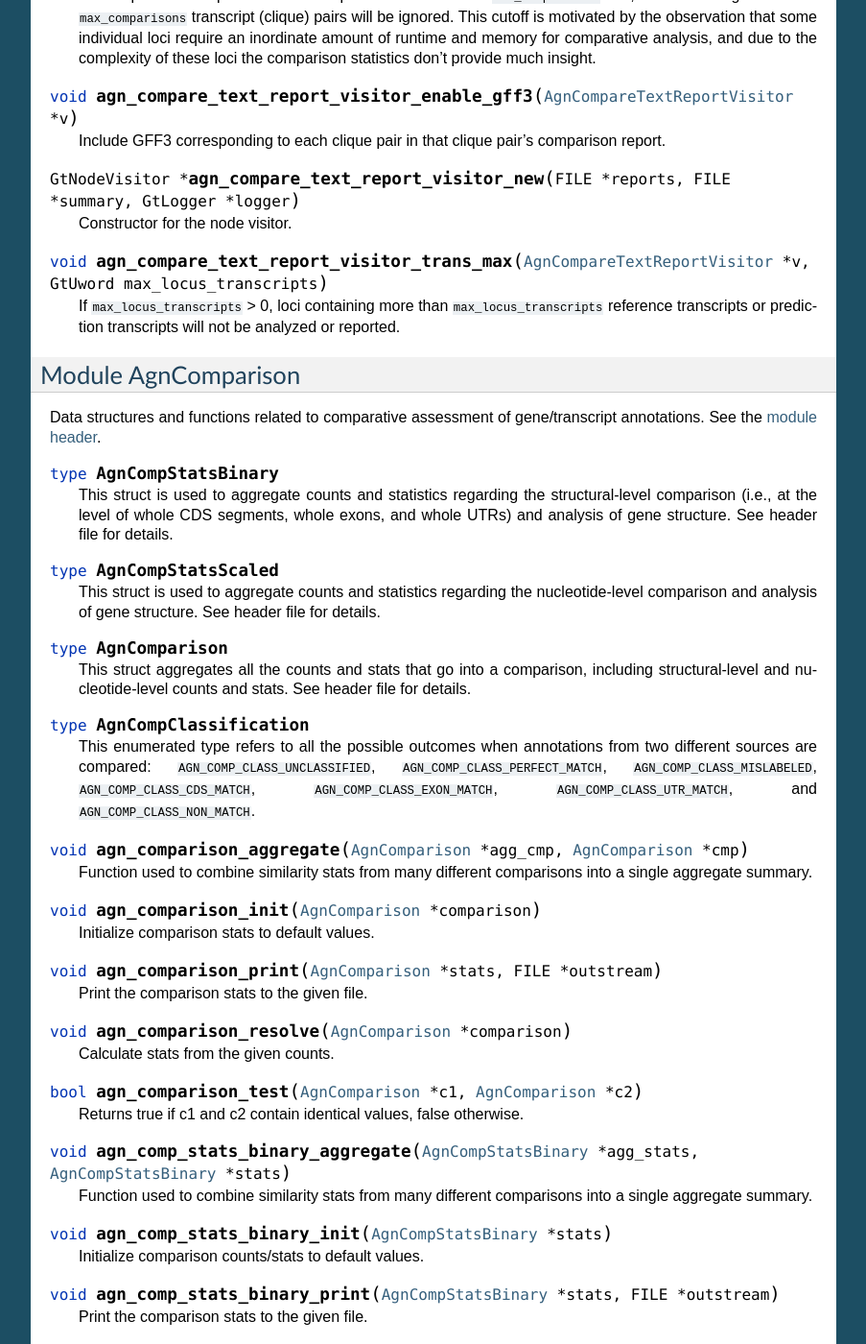
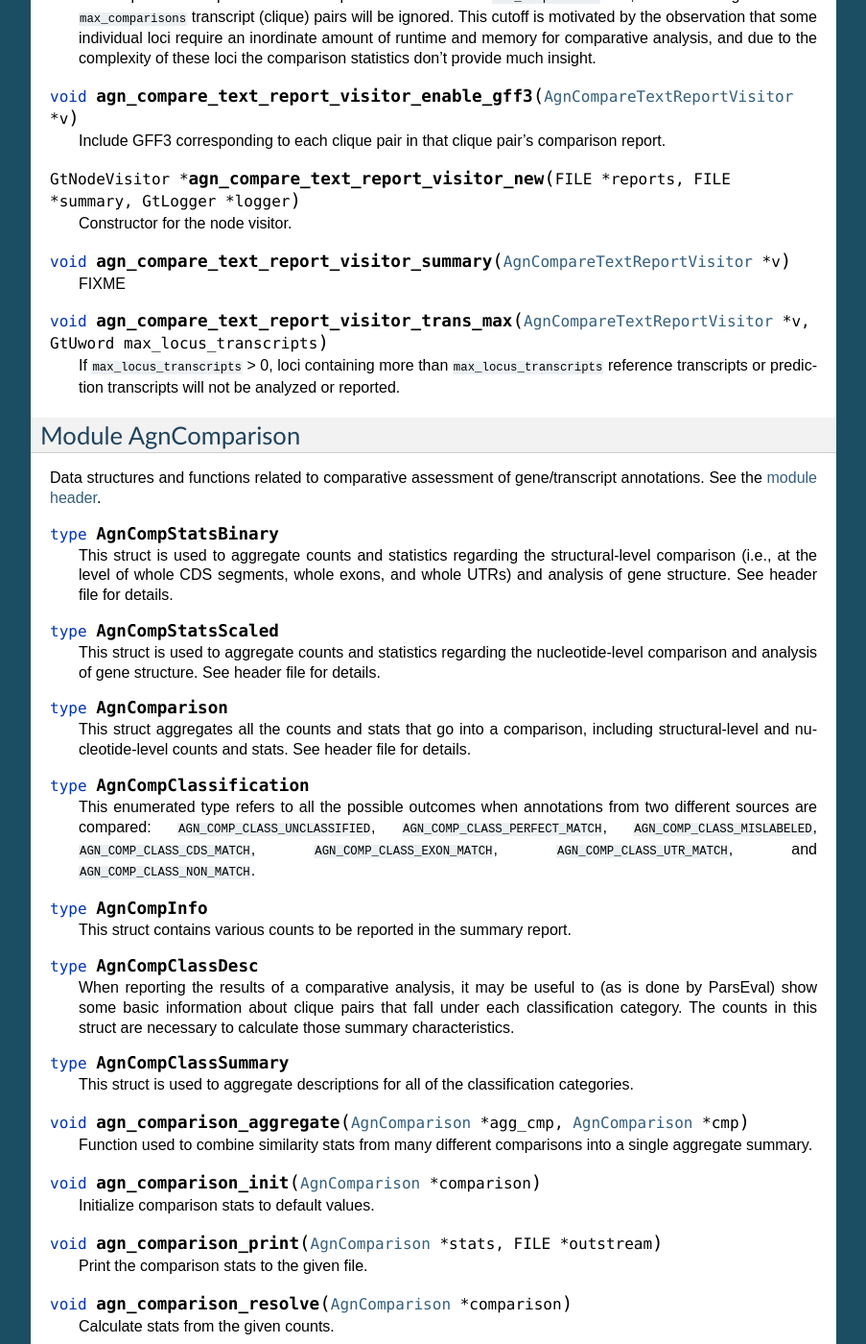
Before and after one commit to BrendelGroup/AEGeAn, a Sphinx documentation site: the page built from docs/api.rst, in a window 1280 px wide and 1400 px high, scrolled down 1357 px. Shown: the whole window at 96% size, without its empty margins (198-1101 px from the left). Built offline with Sphinx 7.4.7, drawn with Linux system fonts in a browser that asks for light colours.

```diff
--- a/docs/api.rst
+++ b/docs/api.rst
@@ -80,6 +80,10 @@ Class AgnCompareTextReportVisitor
 
   Constructor for the node visitor.
 
+.. c:function:: void agn_compare_text_report_visitor_summary(AgnCompareTextReportVisitor *v)
+
+  FIXME
+
 .. c:function:: void agn_compare_text_report_visitor_trans_max(AgnCompareTextReportVisitor *v, GtUword max_locus_transcripts)
 
   If ``max_locus_transcripts`` > 0, loci containing more than ``max_locus_transcripts`` reference transcripts or prediction transcripts will not be analyzed or reported.
@@ -110,6 +114,24 @@ Data structures and functions related to comparative assessment of gene/transcri
 .. c:type:: AgnCompClassification
 
   This enumerated type refers to all the possible outcomes when annotations from two different sources are compared: ``AGN_COMP_CLASS_UNCLASSIFIED``, ``AGN_COMP_CLASS_PERFECT_MATCH``, ``AGN_COMP_CLASS_MISLABELED``, ``AGN_COMP_CLASS_CDS_MATCH``, ``AGN_COMP_CLASS_EXON_MATCH``, ``AGN_COMP_CLASS_UTR_MATCH``, and ``AGN_COMP_CLASS_NON_MATCH``.
+
+
+
+.. c:type:: AgnCompInfo
+
+  This struct contains various counts to be reported in the summary report.
+
+
+
+.. c:type:: AgnCompClassDesc
+
+  When reporting the results of a comparative analysis, it may be useful to (as is done by ParsEval) show some basic information about clique pairs that fall under each classification category. The counts in this struct are necessary to calculate those summary characteristics.
+
+
+
+.. c:type:: AgnCompClassSummary
+
+  This struct is used to aggregate descriptions for all of the classification categories.
 
 
 
--- a/docs/index.rst
+++ b/docs/index.rst
@@ -19,6 +19,7 @@ AEGeAn Toolkit: integrated genome analysis
    :maxdepth: 1
 
    install
+   loci
    citing
    api
    license
```
Also changed, not shown: docs/loci.rst (added, +37 -0 lines).
